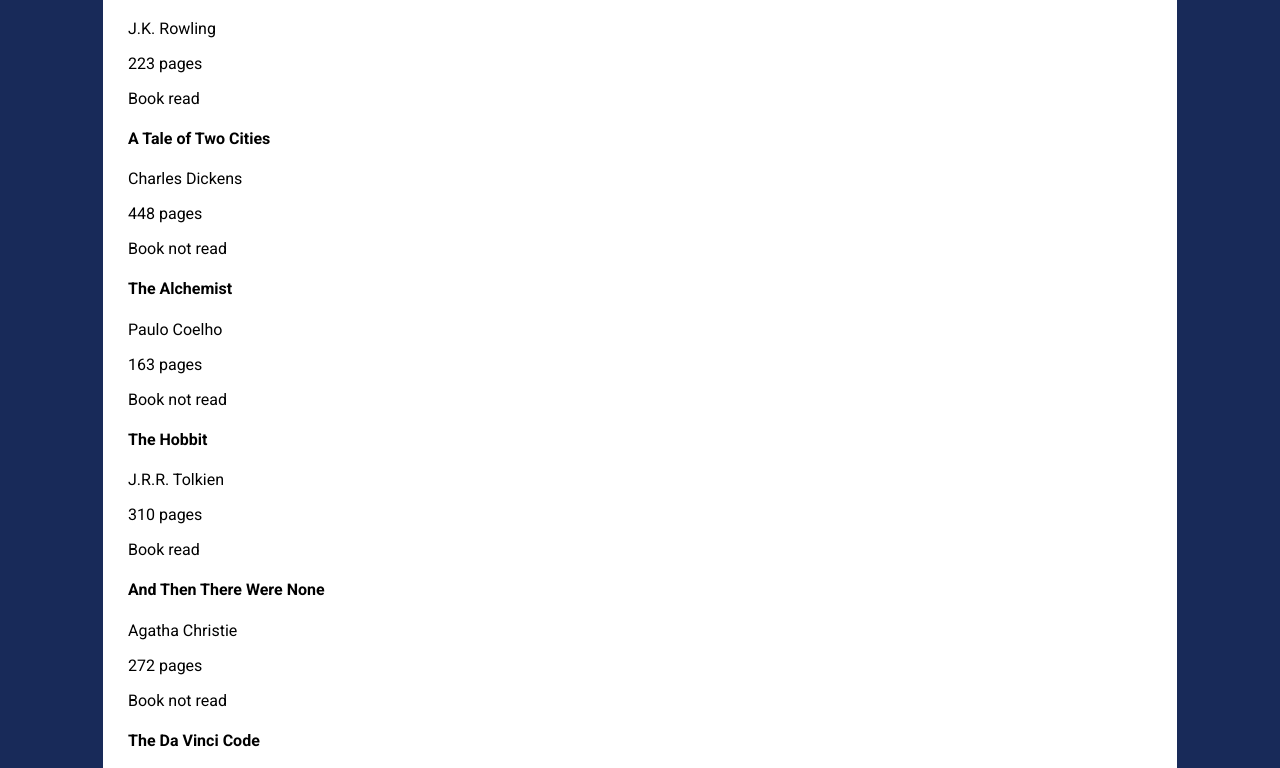
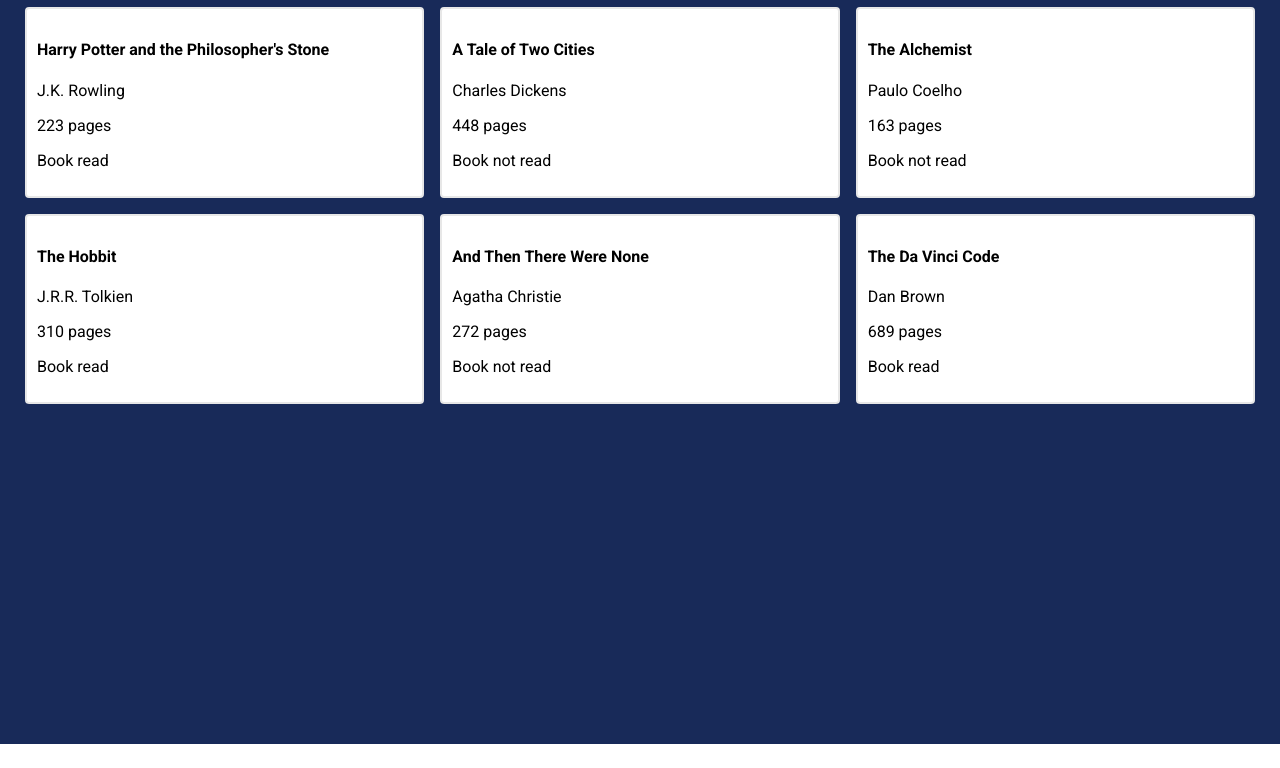
Before and after one commit to JAlblas/odin-library, a plain HTML site: page index.html in a window 1280 px wide. Shown: the part 106-874 px from the top of the page. After the commit the page ends 850 px from the top, so only its background shows below. Drawn offline with Linux system fonts and the light colour scheme.

Commit message:
Improves design with css grid

```diff
--- a/css/style.css
+++ b/css/style.css
@@ -3,8 +3,9 @@
 }
 
 html {
-    background-color: var(--primary-bg-color);
+    background-color: #FFF;
     margin: 0;
+
 }
 
 body {
@@ -12,20 +13,35 @@
 }
 
 .container {
-    background-color: #FFF;
+    background-color: var(--primary-bg-color);
     margin: 0 auto;
     padding: 25px;
-    width: 80%;
-
+    color: #FFF;
     font-family: "Roboto", sans-serif;
+    height: 100vh;
 }
 
 .main {
-    background-color: #FFF;
+    background-color: var(--primary-bg-color);
 }
 
 .main h1 {
-    margin: 0;
+    margin: 25px 0px;
+}
+
+.books {
+    color: #000;
+    display: grid;
+    align-items: center;
+    grid-template-columns: repeat(auto-fill, minmax(350px, 1fr));
+    grid-gap: 1rem;
+}
+
+.book {
+    background-color: #FFF;
+    padding: 10px;
+    border: 2px solid #e7e7e7;
+    border-radius: 4px;
 }
 
 dialog {
```
